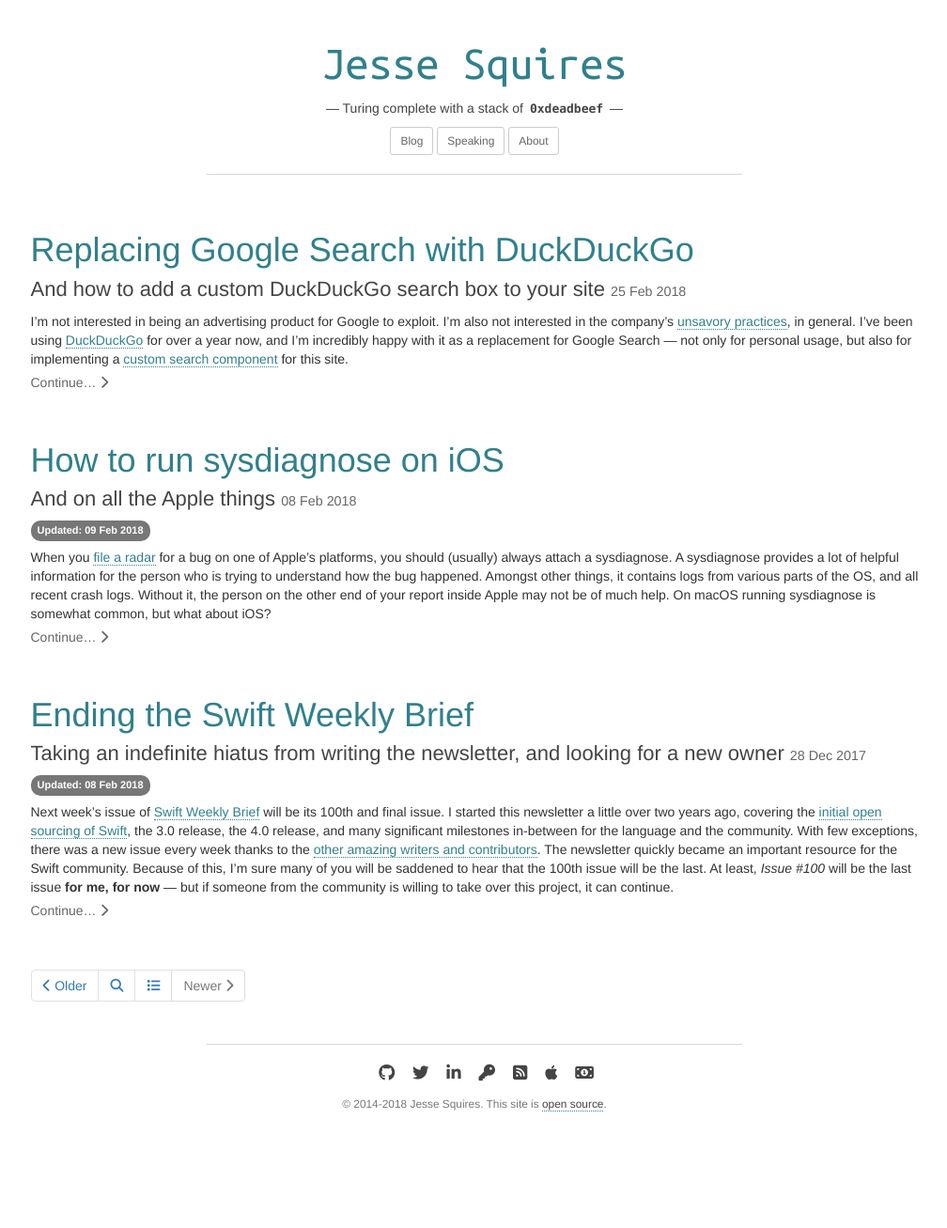
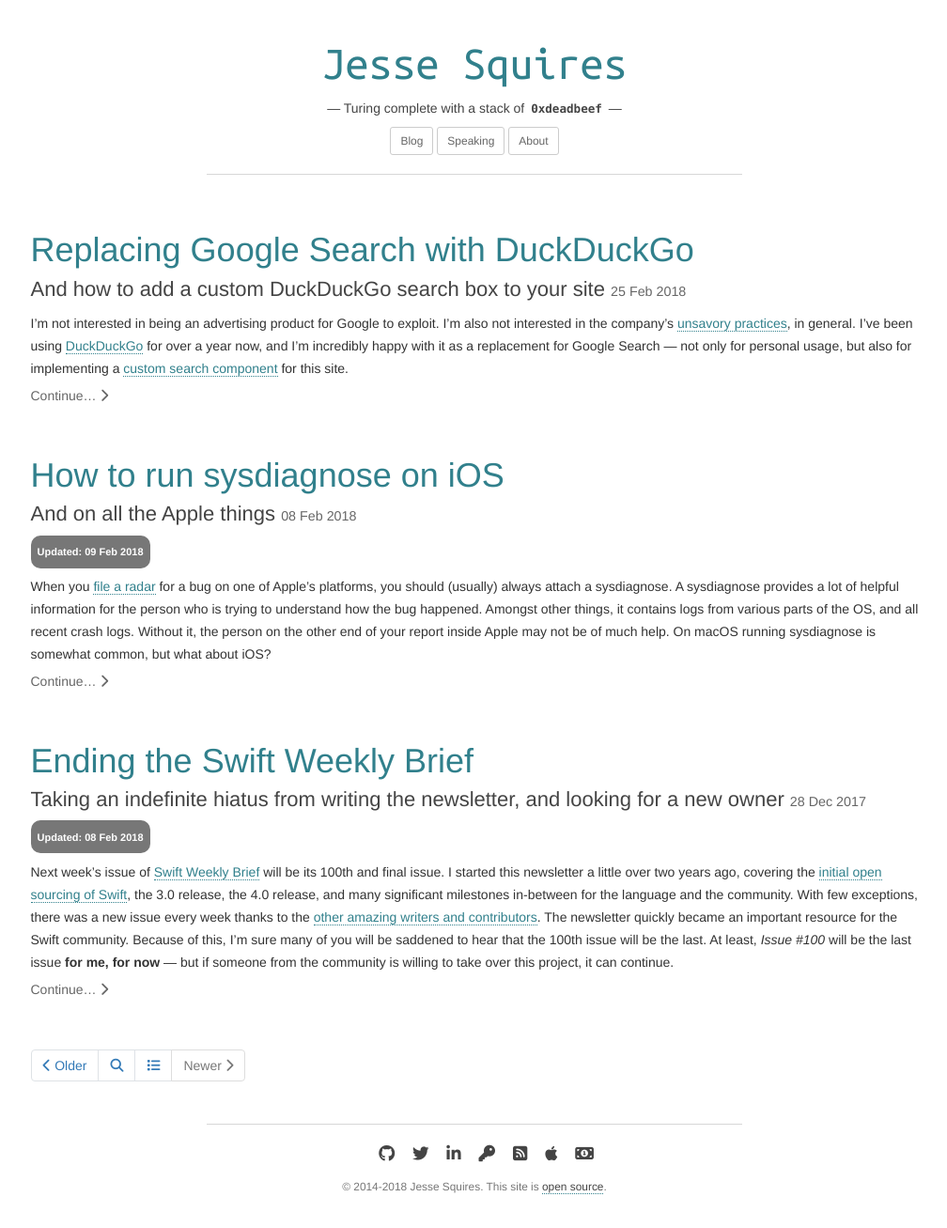
Before and after one commit to jessesquires/jessesquires.com, a Jekyll site: the page built from index.html, in a window 1280 px wide. Shown: the whole page at 94% size, without its empty margins (135-1143 px from the left). Built offline with Jekyll 4.4.1, drawn with Linux system fonts in a browser that asks for light colours; nearby versions of some CDN libraries; library files that are not in the unit come from our copies; the list of posts is cut into pages by our own code; before the commit the page ends 1217 px from its top, so only the background shows below that.

Commit message:
fix code headings, fix line spacing

```diff
--- a/css/style.css
+++ b/css/style.css
@@ -7,6 +7,7 @@
 
 body p {
     font-size: 14px;
+    line-height: 24px;
     padding: 0.25rem 0rem 0.25rem 0rem;
 }
 
@@ -36,11 +37,14 @@
 }
 
 code {
-    font-size: 13px;
     color: #c7254e;
     background-color: #f8f9fa;
     border-radius: 3px;
     padding: 3px;
+}
+
+code p {
+    font-size: 13px;
 }
 
 pre code {
```
